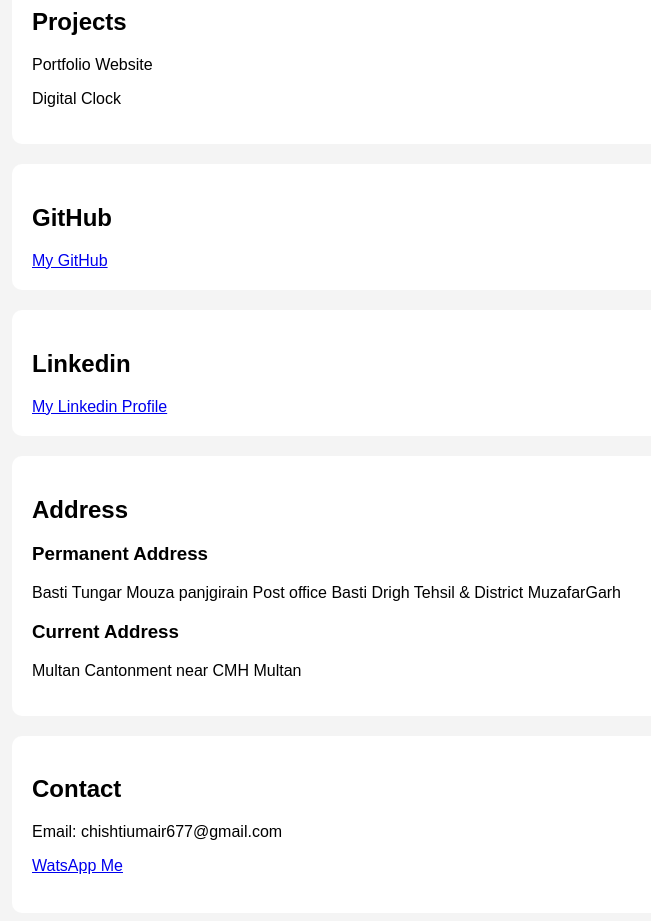
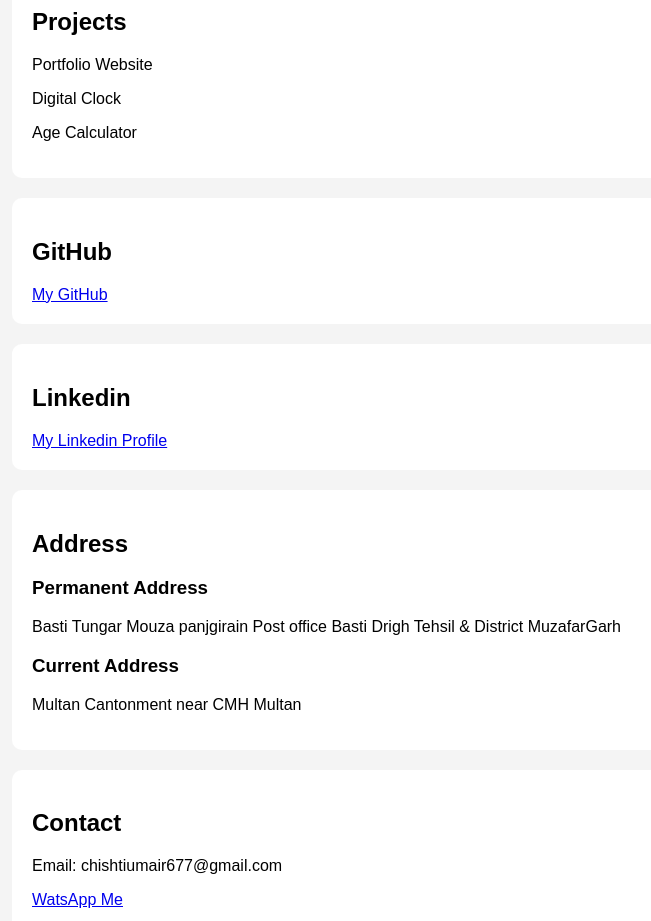
Before and after one commit to UmairChishti677/portfolio, a plain HTML site: page index.html in a window 1280 px wide. Shown: the part 920-1841 px from the top of the page, without its empty margins (8-659 px from the left). Drawn offline with Linux system fonts and the light colour scheme.

Commit message:
Add project

```diff
--- a/index.html
+++ b/index.html
@@ -74,6 +74,7 @@
 
   <p> Portfolio Website</p>
   <p> Digital Clock</p>
+  <p> Age Calculator</p>
 </section>
 
 <section>
```
